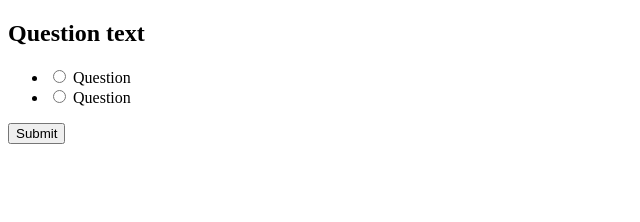
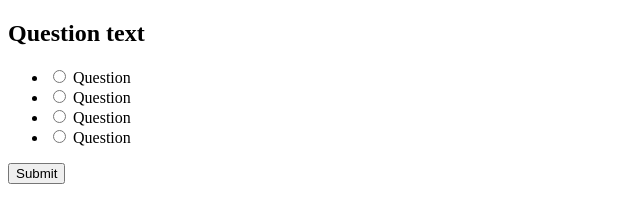
Before and after one commit to JoshdfG/Web3-Assessment-, a plain HTML site: page index.html in a window 1280 px wide. Shown: the whole page, without its empty margins (0-640 px from the left). Drawn offline with Linux system fonts and the light colour scheme.

Commit message:
modified:   index.html 	modified:   style.css

```diff
--- a/index.html
+++ b/index.html
@@ -20,6 +20,15 @@
             <input type="radio" name="answer" id="b" class="answer" />
             <label for="b" id="b_text">Question</label>
           </li>
+          <li>
+            <input type="radio" name="answer" id="c" class="answer" />
+            <label for="c" id="c_text">Question</label>
+          </li>
+
+          <li>
+            <input type="radio" name="answer" id="d" class="answer" />
+            <label for="d" id="d_text">Question</label>
+          </li>
         </ul>
       </div>
       <button id="submit">Submit</button>
--- a/style.css
+++ b/style.css
@@ -0,0 +1,5 @@
+@import url("https://fonts.googleapis.com/css2?family=Poppins:wght@200;400&display=swap");
+
+* {
+  box-sizing: border-box;
+}
```
